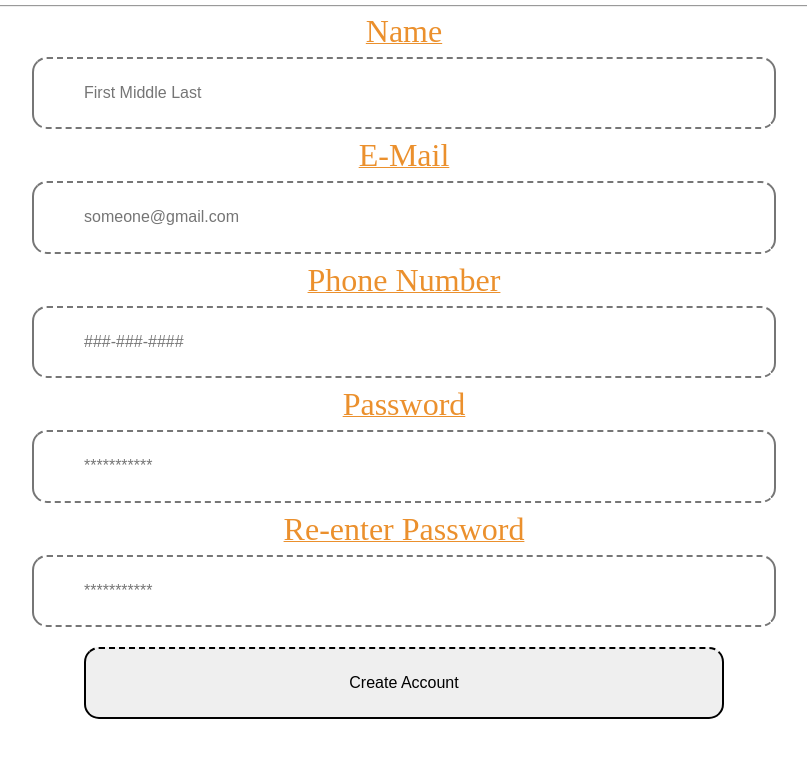
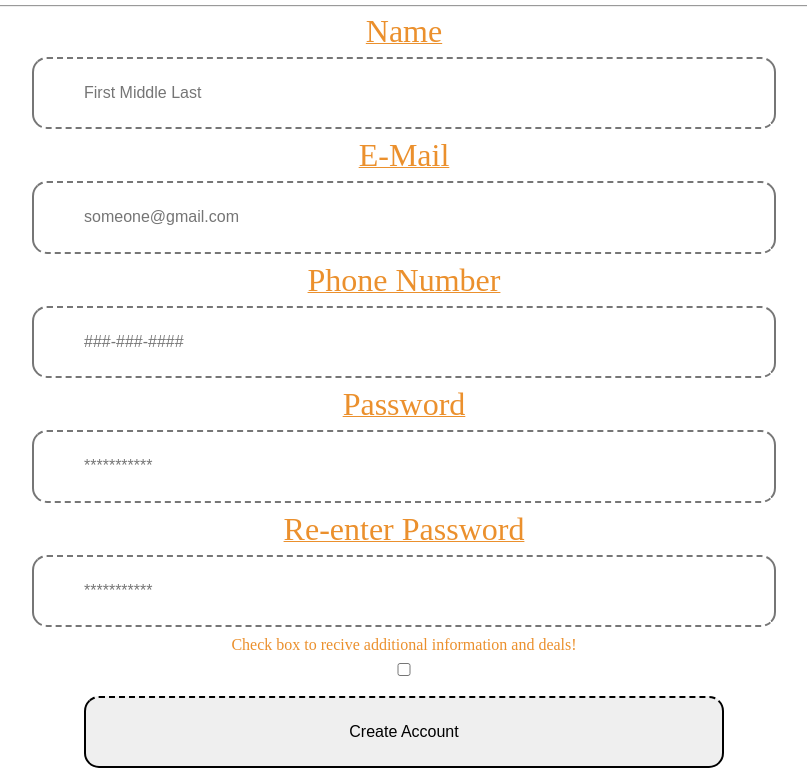
Before and after one commit to ITMD362-dportales/Project-1, a plain HTML site: page index.html in a window 1280 px wide. Shown: the part 131-909 px from the top of the page, without its empty margins (236-1043 px from the left). Before the commit the page ends 860 px from the top, so only its background shows below. Drawn offline with Linux system fonts and the light colour scheme.

Commit message:
checkbox addition

```diff
--- a/index.html
+++ b/index.html
@@ -40,6 +40,10 @@
 			<input type="pass" id="pass" placeholder="***********">
 		</li>
 	</ul>
+
+	<h3>Check box to recive additional information and deals!</h3>
+	<input type="checkbox" name="agree">
+
 	<!-- create account button -->
 	<input type="submit" value="Create Account">
 
```
